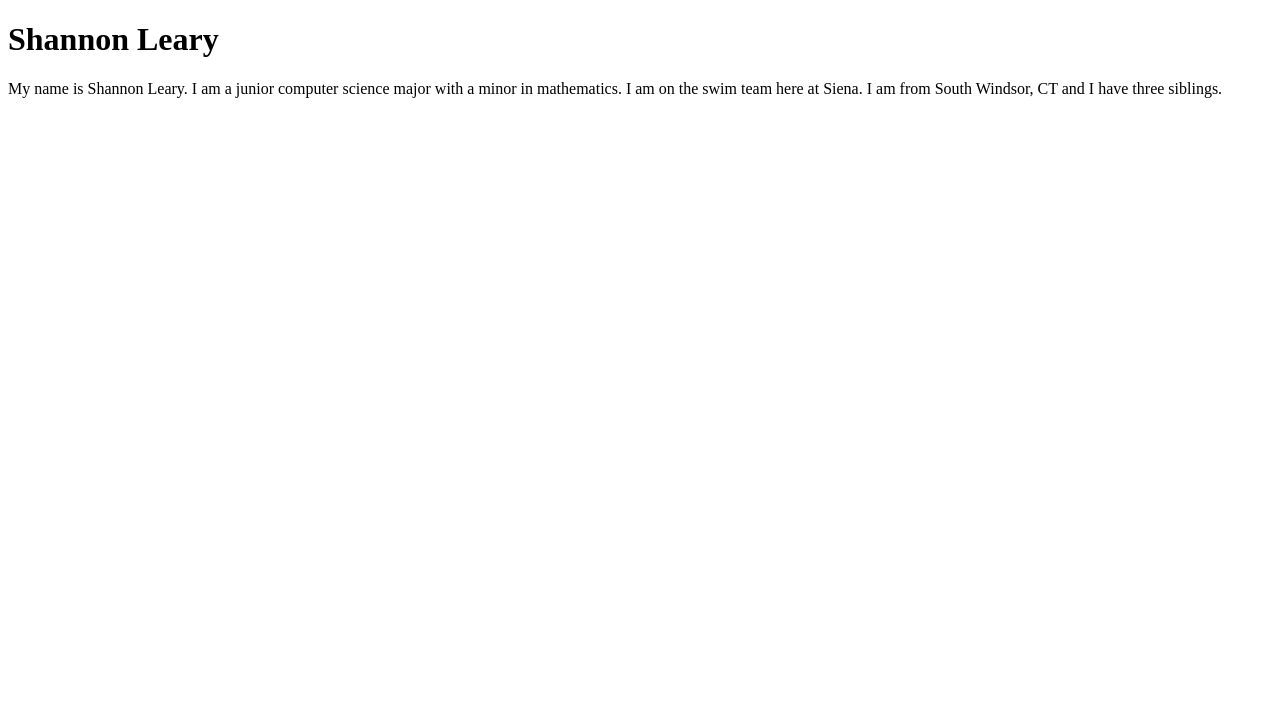
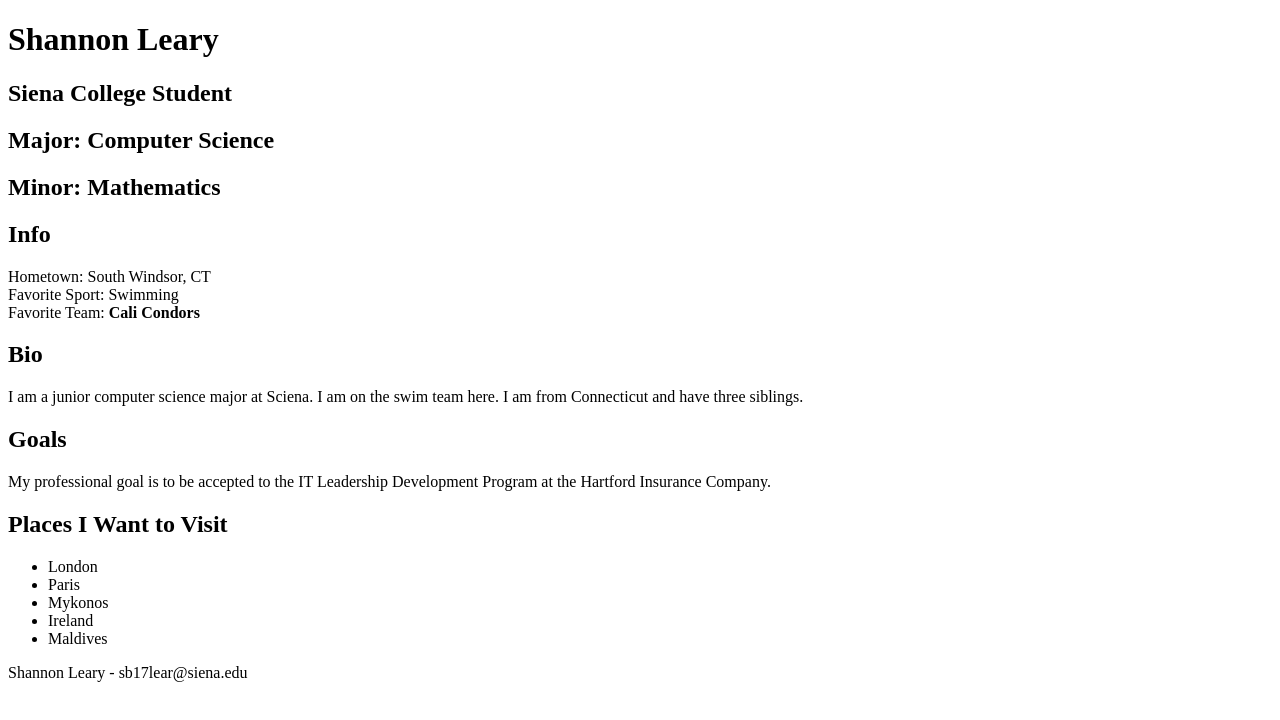
Before and after one commit to ShannonLeary/ShannonLeary.github.io, a plain HTML site: page index.html in a window 1280 px wide. Drawn offline with Linux system fonts and the light colour scheme.

Commit message:
Update index.html
update info with more formatting

```diff
--- a/index.html
+++ b/index.html
@@ -6,8 +6,33 @@
   </head>
   <body>
     <h1> Shannon Leary</h1>
-    <p>
-    My name is Shannon Leary. I am a junior computer science major with a minor in mathematics. I am on the swim team here at Siena. I am from South Windsor, CT and I have three siblings.
-    </p>
+    <h2> Siena College Student</h2>
+    <h2> Major: Computer Science</h2>
+    <h2> Minor: Mathematics</h2>
+    <h2> Info </h2>
+        <p>
+        Hometown: South Windsor, CT <br>
+        Favorite Sport: Swimming <br>
+        Favorite Team: <strong>Cali Condors</strong><br>
+        </p>
+    <h2> Bio </h2>
+        <p>
+         I am a junior computer science major at Sciena. I am on the swim team here. I am from Connecticut and have three siblings.
+        </p>
+    <h2> Goals </h2>
+        <p>
+         My professional goal is to be accepted to the IT Leadership Development Program at the Hartford Insurance Company.
+        </p>
+    <h2> Places I Want to Visit </h2>
+        <ul>
+            <li>London</li>
+            <li>Paris</li>
+            <li>Mykonos</li>
+            <li>Ireland</li>
+            <li>Maldives</li>
+        </ul>
+  <footer>
+  Shannon Leary - sb17lear@siena.edu
+  </footer>
   </body>
 </html>
```
